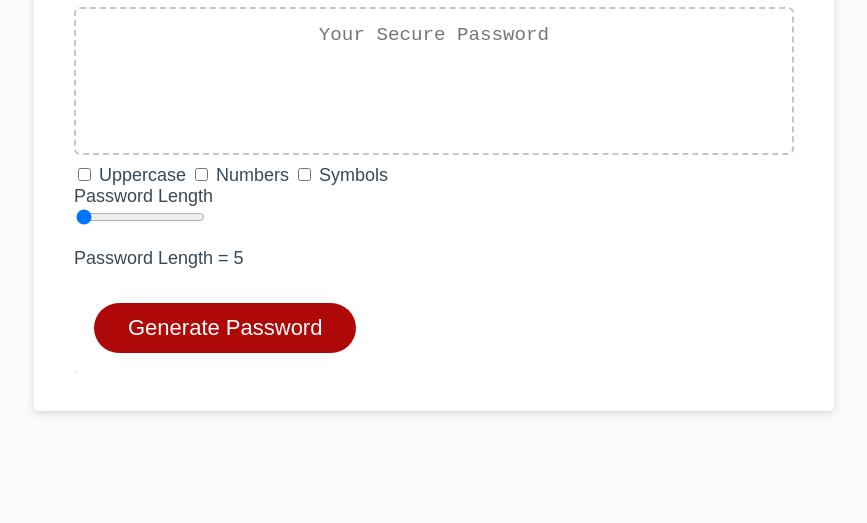
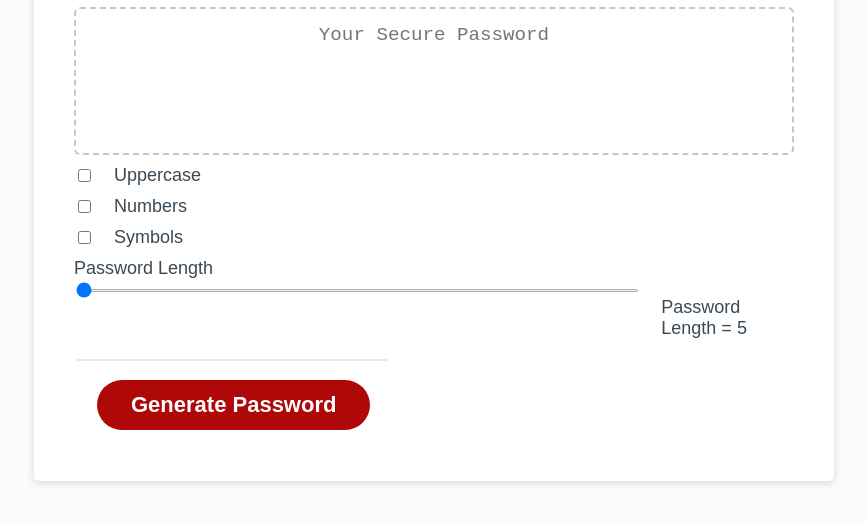
Before and after one commit to areyno20/Password-Generator, a plain HTML site: page index.html in a window 1280 px wide. Shown: the part 241-764 px from the top of the page, without its empty margins (206-1073 px from the left). Drawn offline with Linux system fonts and the light colour scheme.

Commit message:
Fixing selectors for password

```diff
--- a/assets/css/style.css
+++ b/assets/css/style.css
@@ -118,6 +118,38 @@ button[disabled] {
   overflow: hidden;
 }
 
+
+label,
+.input-group {
+    margin-bottom: 10px;
+}
+
+label {
+    display: flex;
+    gap: 20px;
+}
+
+label input {
+    pointer-events: none;
+}
+
+.slider-container {
+    display: flex;
+    gap: 20px;
+}
+
+.slider {
+    width: 100%;
+    height: 3px;
+    margin-top: 10px;
+}
+
+.slider::-webkit-slider-thumb {
+    cursor: pointer;
+}
+
+
+
 @media (max-width: 690px) {
   .btn {
     font-size: 1rem;
--- a/assets/js/script.js
+++ b/assets/js/script.js
@@ -3,7 +3,7 @@ const flags = {
   uppercase: false,
   numbers: false,
   symbols: false,
-  length: 5
+  length: 5,
 }
 
 const selectors = {
@@ -20,34 +20,40 @@ var generateBtn = document.querySelector("#generate");
 var password=document.getElementById("#generate");
 
  function writePassword() {
-    var chars = "0123456789abcdefghijklmnopqrstuvwxyz!@#$%^&*()ABCDEFGHIJKLMNOPQRSTUVWXYZ";
-    var passwordLength = 14;
-    var password = "";
-    var passwordText = document.querySelector("#password");
-    for (var i = 0; i <= passwordLength; i++) {
-      var randomNumber = Math.floor(Math.random() * chars.length);
-      password += chars.substring(randomNumber, randomNumber +1);
-     }
+    var defaultCharacters = 'abcdefghijklmnopqrstuvwxyz'
+    var characters = {
+      uppercase: defaultCharacters.toUpperCase(),
+      numbers: '0123456789',
+      symbols: '~!@-#$'
+  }
 
-     passwordText.value = password;
+    var finalChars = [
+      defaultCharacters,
+      ...flags.uppercase ? characters.uppercase : [],
+      ...flags.numbers ? characters.numbers : [],
+      ...flags.symbols ? characters.symbols : []
+      ].join('')
+
+
+    //return Array.from({ length: flags.length }, () => Math.floor(Math.random() * finalChars.length))
+    //.map(number => finalChars[number])
+    //.join('')
+
+
+  var passwordLength = flags.length;
+  var password = "";
+  var passwordText = document.querySelector("#password");
+  for (var i = 0; i < passwordLength; i++) {
+    var randomNumber = Math.floor(Math.random() * finalChars.length);
+    password += finalChars.substring(randomNumber, randomNumber +1);
+  }
+
+    passwordText.value = password;
  }
 
 
 generateBtn.addEventListener('click', event => {
   switch (event.target.dataset.jsSelector) {
-        // Event listener for copy
-        case selectors.copy:
-            const dummy = document.createElement('textarea')
-
-            document.body.appendChild(dummy)
-
-            dummy.value = selectors.input.value
-            dummy.select()
-
-            document.execCommand('copy')
-            document.body.removeChild(dummy)
-        break;
-
         // Event listeners for checkboxes
         case selectors.checkbox:
             flags[event.target.control.id] = !event.target.control.checked
--- a/index.html
+++ b/index.html
@@ -46,7 +46,7 @@
               </div>
           </div>
         <table class="card-footer">
-          <th></th><div id="generate" class="btn" onclick="writePassword()">Generate Password</div></th>
+          <th><div id="generate" class="btn" onclick="writePassword()">Generate Password</div></th>
         </table>
       </div>
     </div>
```
